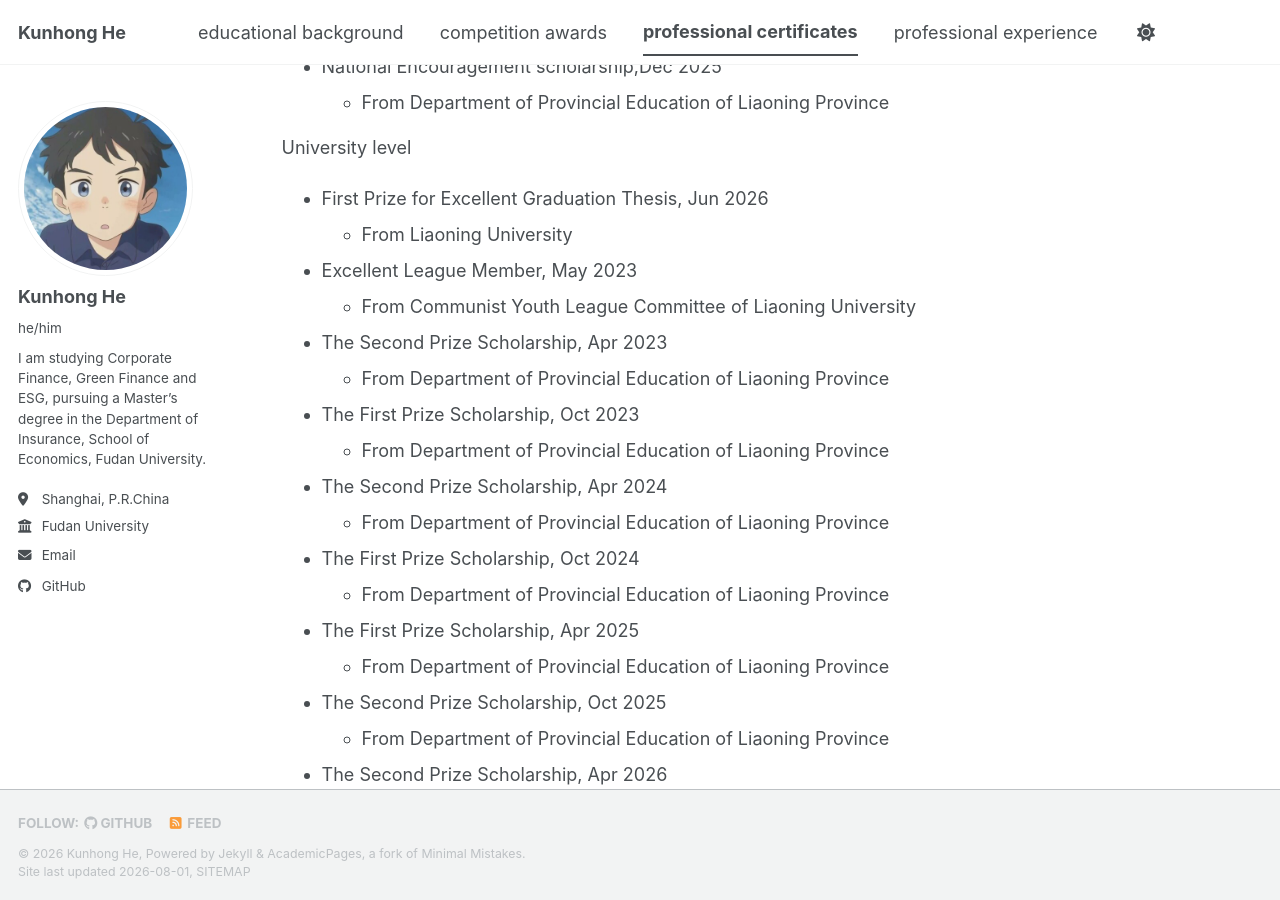
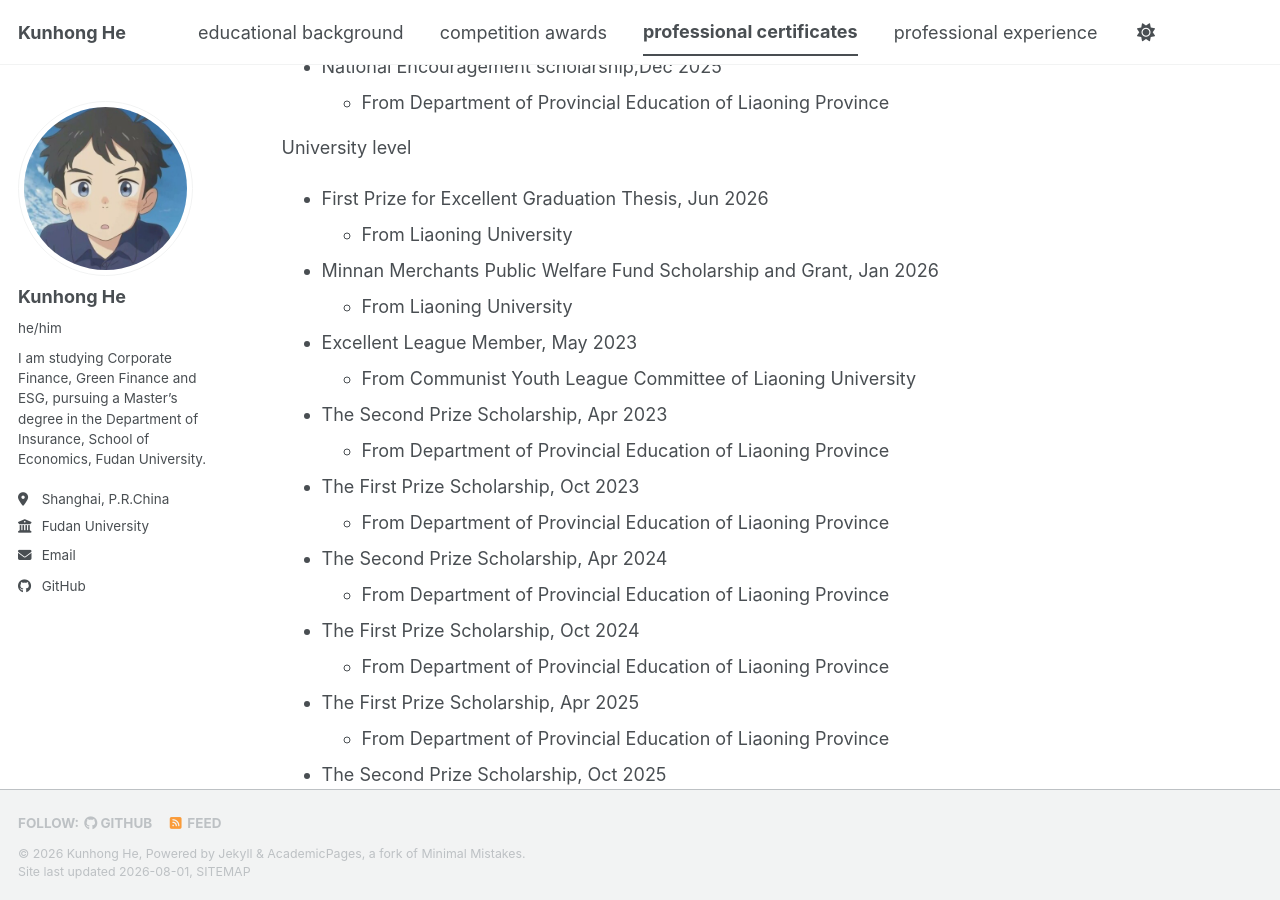
Before and after one commit to Alfred-meijiu/Alfred-meijiu.github.io, a Jekyll site: the page built from _pages/professional-certificates.md, in a window 1280 px wide and 900 px high, scrolled down 586 px. Built offline with Jekyll 4.4.1, drawn with Linux system fonts in a browser that asks for light colours; a style sheet for code colours, icons or effects is not loaded.

Commit message:
Update professional-certificates.md

```diff
--- a/_pages/professional-certificates.md
+++ b/_pages/professional-certificates.md
@@ -35,6 +35,9 @@ University level
 * First Prize for Excellent Graduation Thesis, Jun 2026
   * From Liaoning University
 
+* Minnan Merchants Public Welfare Fund Scholarship and Grant, Jan 2026
+  * From Liaoning University
+
 * Excellent League Member, May 2023
   * From Communist Youth League Committee of Liaoning University
 
```
